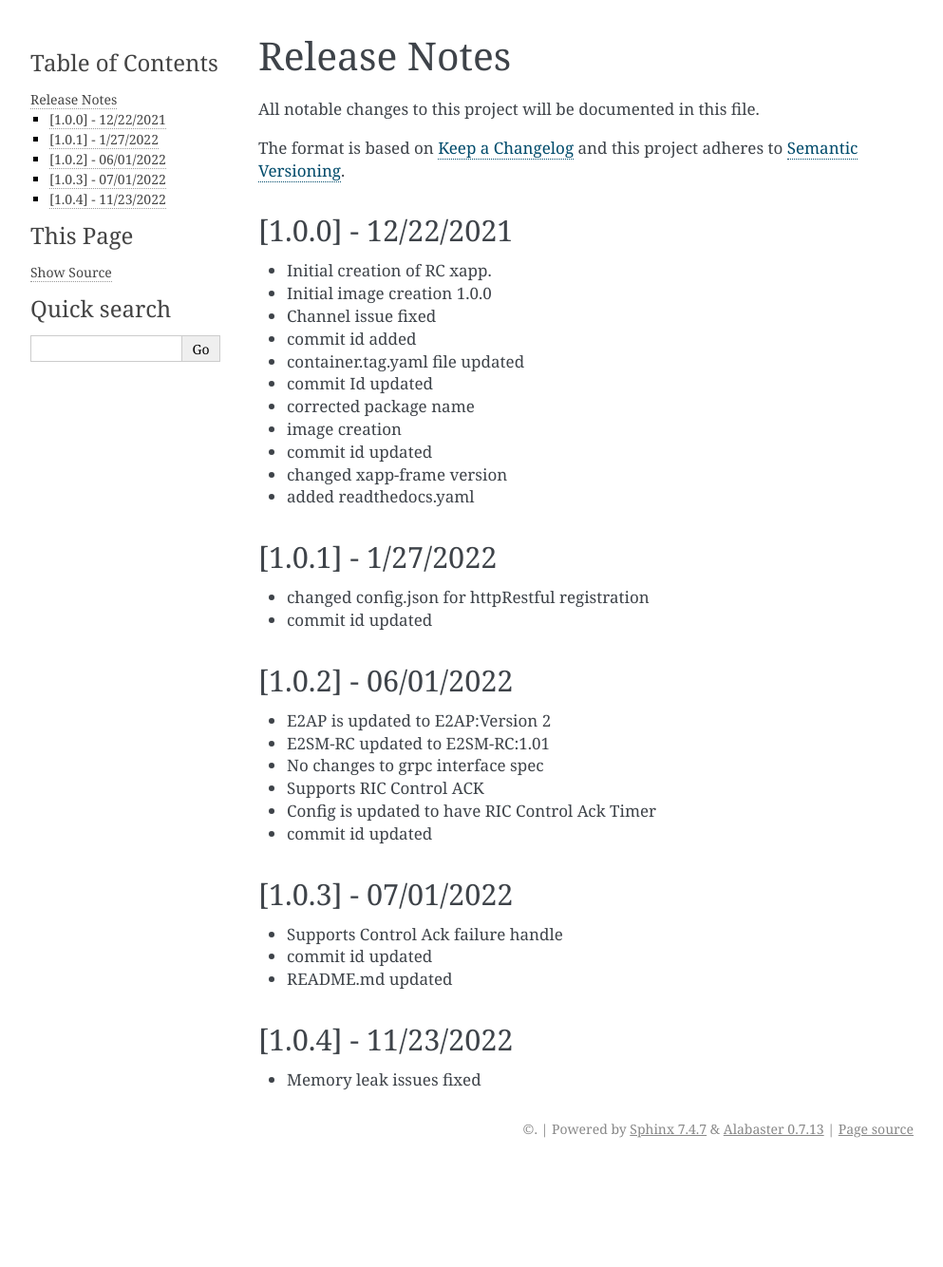
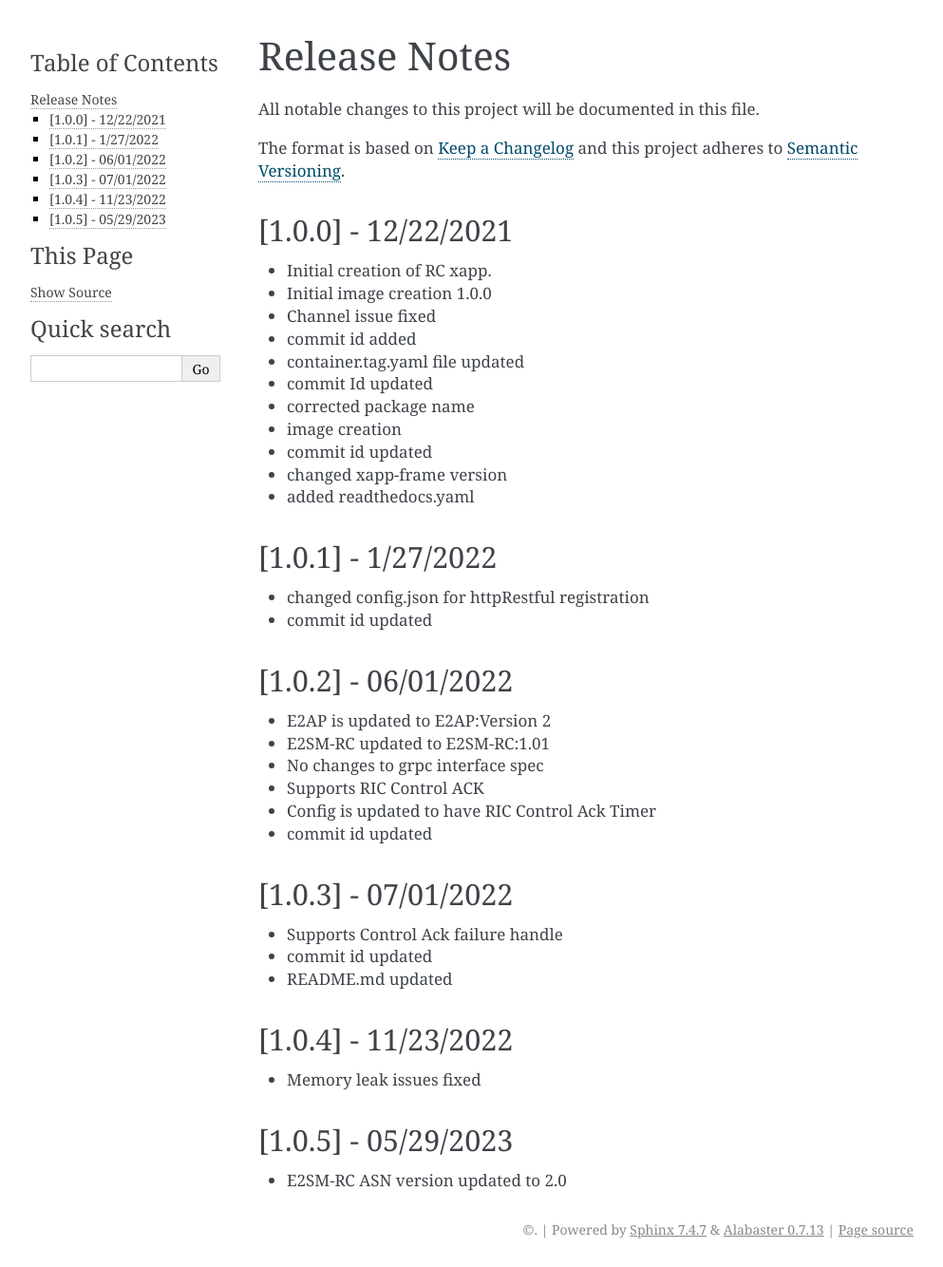
Before and after one commit to o-ran-sc/ric-app-rc, a Sphinx documentation site: the page built from docs/release-notes.rst, in a window 1280 px wide. Shown: the whole page at 95% size, without its empty margins (148-1141 px from the left). Built offline with Sphinx 7.4.7, drawn with Linux system fonts in a browser that asks for light colours; before the commit the page ends 1228 px from its top, so only the background shows below that.

Commit message:
Container tag updated
Change-Id: Ie370612863fada0e1f2d6b7857ca848984695c73
Signed-off-by: rajalakshmisv <rajalakshmisv@gmail.com>

```diff
--- a/container-tag.yaml
+++ b/container-tag.yaml
@@ -1,3 +1,3 @@
 # =====provide jenkings CI jos with a tag for containers/images====
 # --------
-tag: 1.0.4
+tag: 1.0.5
--- a/docs/release-notes.rst
+++ b/docs/release-notes.rst
@@ -11,7 +11,7 @@ The format is based on `Keep a Changelog <http://keepachangelog.com/>`__
 and this project adheres to `Semantic Versioning <http://semver.org/>`__.
 
 [1.0.0] - 12/22/2021
---------------------
+---------------------
 
 * Initial creation of RC xapp.
 * Initial image creation 1.0.0
@@ -60,3 +60,9 @@ and this project adheres to `Semantic Versioning <http://semver.org/>`__.
 --------------------
 
 * Memory leak issues fixed
+
+
+[1.0.5] - 05/29/2023
+-----------------------
+
+* E2SM-RC ASN version updated to 2.0
```
